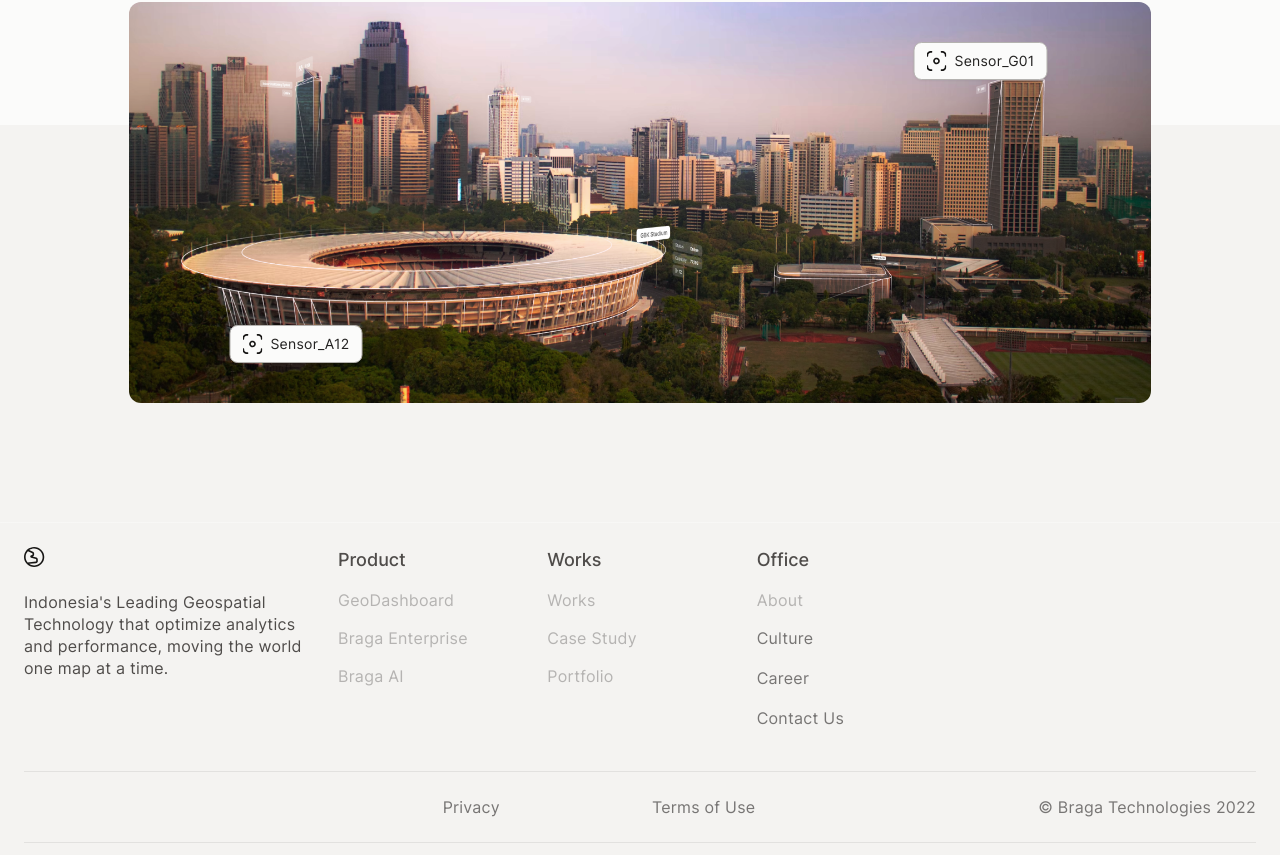
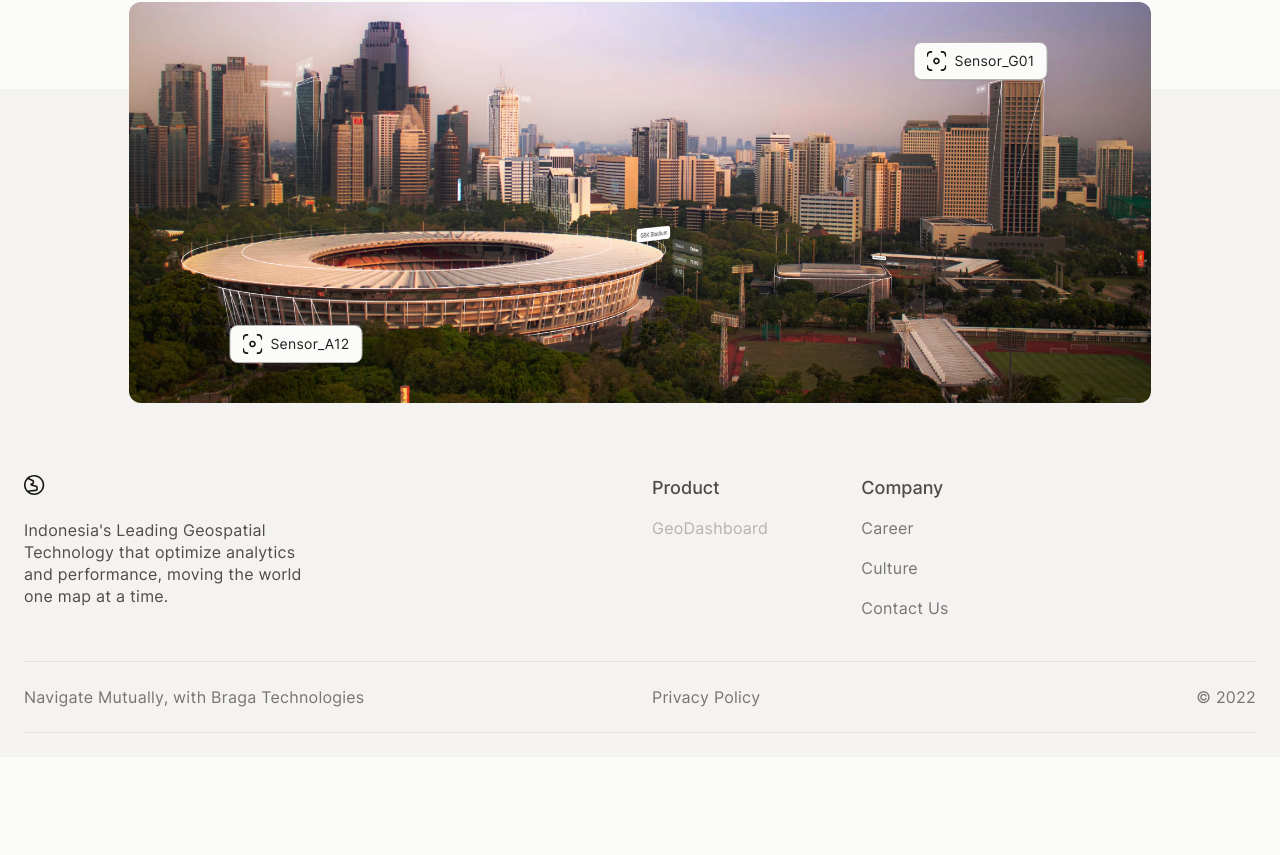
Before and after one commit to FelineJTD/braga-technologies-main-site, a Next.js app: page /works in a window 1280 px wide. Shown: the part 2604-3459 px from the top of the page. After the commit the page ends 3361 px from the top, so only its background shows below. Built offline with nearby package versions, Linux system fonts and the light colour scheme.

Commit message:
update footer

```diff
--- a/components/card-solution.js
+++ b/components/card-solution.js
@@ -17,10 +17,12 @@ export default function CardSolution({solution, isDarkMode=false}) {
       <p className={`${isDarkMode? 'text-gray-300' : 'text-gray-500'} text-sm`}>{solution.desc}</p>
       <div className='min-h-[40px] flex-grow' />
       <div className='flex justify-between justify-self-end items-center space-x-3'>
-        <a href={solution.link || '#'} target="_blank" rel='noreferrer noopener'>
-          <button className={`border-[1px] ${isDarkMode? 'border-white enabled:hover:bg-white enabled:hover:text-black' : 'border-black enabled:hover:bg-black enabled:hover:text-white'} disabled:opacity-30 duration-300 whitespace-nowrap`} disabled={solution.comingSoon || false}>{solution.comingSoon? 'Coming Soon' : 'See Solution'}</button>
-        </a>
-        <p className='whitespace-nowrap'>{solution.type}</p>
+        <p className={`${isDarkMode? 'bg-gray-700 text-gray-300' : 'bg-gray-100 text-gray-500'} whitespace-nowrap rounded-3xl py-2 px-3 text-xs`}>{solution.type}</p>
+        {!solution.comingSoon &&
+          <a href={solution.link || '#'} target="_blank" rel='noreferrer noopener'>
+            <button className={`border-[1px] ${isDarkMode? 'border-white enabled:hover:bg-white enabled:hover:text-black' : 'border-black enabled:hover:bg-black enabled:hover:text-white'} disabled:opacity-30 duration-300 whitespace-nowrap`}>Visit &nbsp;&nbsp; &gt;</button>
+          </a>
+        }
       </div>
     </div>
   )
--- a/components/footer.js
+++ b/components/footer.js
@@ -2,7 +2,7 @@
 import Link from 'next/link'
 
 export default function Footer() {
-  const copyrightText = '© Braga Technologies 2022';
+  const copyrightText = '© 2022';
   return (
     <footer>
       <nav className='bg-gray-100 text-gray-500 p-6 xl:px-[10%] grid grid-cols-12 w-full gap-6 selection:bg-primary selection:text-gray-50'>
@@ -10,32 +10,32 @@ export default function Footer() {
           <Link href='/'><img src='/logo-braga-sm.svg' alt='Braga Technologies Logo' className='col-span-6 h-5 cursor-pointer mb-6'/></Link>
           <p className='text-gray-600'>Indonesia&apos;s Leading Geospatial Technology that optimize analytics and performance, moving the world one map at a time.</p>
         </div>
-        <div className='col-span-6 md:col-start-5 lg:col-span-2 flex flex-col space-y-4'>
+        <div className='col-span-6 md:col-start-5 lg:col-start-7 lg:col-span-2 flex flex-col space-y-4'>
           <h6 className='text-gray-600'>Product</h6>
           <p className='opacity-50'>GeoDashboard</p>
-          <p className='opacity-50'>Braga Enterprise</p>
-          <p className='opacity-50'>Braga AI</p>
+          {/* <p className='opacity-50'>Braga Enterprise</p>
+          <p className='opacity-50'>Braga AI</p> */}
         </div>
-        <div className='col-span-6 md:col-span-2 flex flex-col space-y-4'>
+        {/* <div className='col-span-6 md:col-span-2 flex flex-col space-y-4'>
           <h6 className='text-gray-600'>Works</h6>
           <p className='opacity-50'>Works</p>
           <p className='opacity-50'>Case Study</p>
           <p className='opacity-50'>Portfolio</p>
-        </div>
+        </div> */}
         <div className='col-span-6 md:col-span-2 flex flex-col space-y-4'>
-          <h6 className='text-gray-600'>Office</h6>
-          <p className='opacity-50'>About</p>
+          <h6 className='text-gray-600'>Company</h6>
+          {/* <p className='opacity-50'>About</p> */}
+          <Link href='/company/career'><a><p className='unThin'>Career</p></a></Link>
           <Link href='/company/culture'><a><p className='unThin'>Culture</p></a></Link>
-          <Link href='/company/career'><a><p className='unThin'>Career</p></a></Link>
           <Link href='/contact'><a><p className='unThin'>Contact Us</p></a></Link>
         </div>
 
         <div className='col-start-1 col-span-12 border-t-[1px] border-gray-200 mt-4' />
-        <a href='#' className='col-span-6 md:col-start-5 md:col-span-2'><p>Privacy</p></a>
-        <a href='#' className='col-span-6 md:col-span-2'><p>Terms of Use</p></a>
-        <p className='hidden md:block text-right col-span-4'>{copyrightText}</p>
+        <a href='#' className='col-span-6 col-start-1 hidden md:block'><p>Navigate Mutually, with Braga Technologies</p></a>
+        <p className='col-span-8 md:col-span-2 text-gray-500'>Privacy Policy</p>
+        <p className='text-right col-span-4'>{copyrightText}</p>
         <div className='col-start-1 col-span-12 border-t-[1px] border-gray-200' />
-        <p className='md:hidden col-span-12'>{copyrightText}</p>
+        {/* <p className='md:hidden col-span-12'>{copyrightText}</p> */}
       </nav>
     </footer>
   )
--- a/components/section-get-in-touch.js
+++ b/components/section-get-in-touch.js
@@ -18,7 +18,7 @@ export default function GetInTouch({number}) {
   }, [isVisible1, isVisible2]);
 
   return (
-    <section className='whiteBG bg-gradient-to-b from-gray-100 to-gray-100 bg-[0_100%] [background-size:100%_96px] md:[background-size:100%_50%] bg-no-repeat'>
+    <section className='whiteBG bg-gradient-to-b from-gray-100 to-gray-100 bg-[0_100%] [background-size:100%_96px] md:[background-size:100%_50%] bg-no-repeat !pb-6'>
       <p className='bold mb-4 text-gray-800'>{number}</p>
       <div className='col-span-4'>
         <p className='mb-4 bold text-gray-800'>Get in Touch</p>
```
